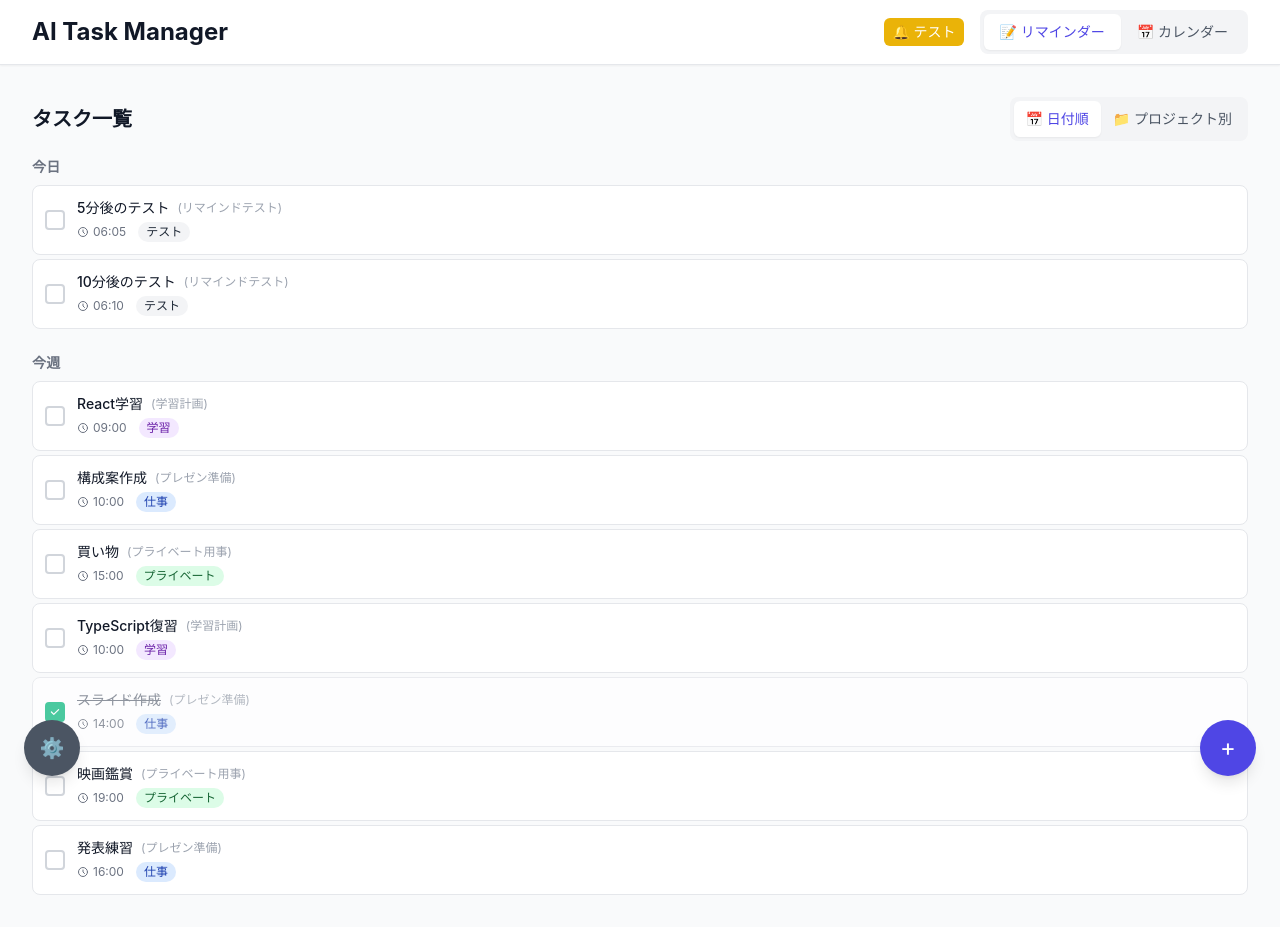
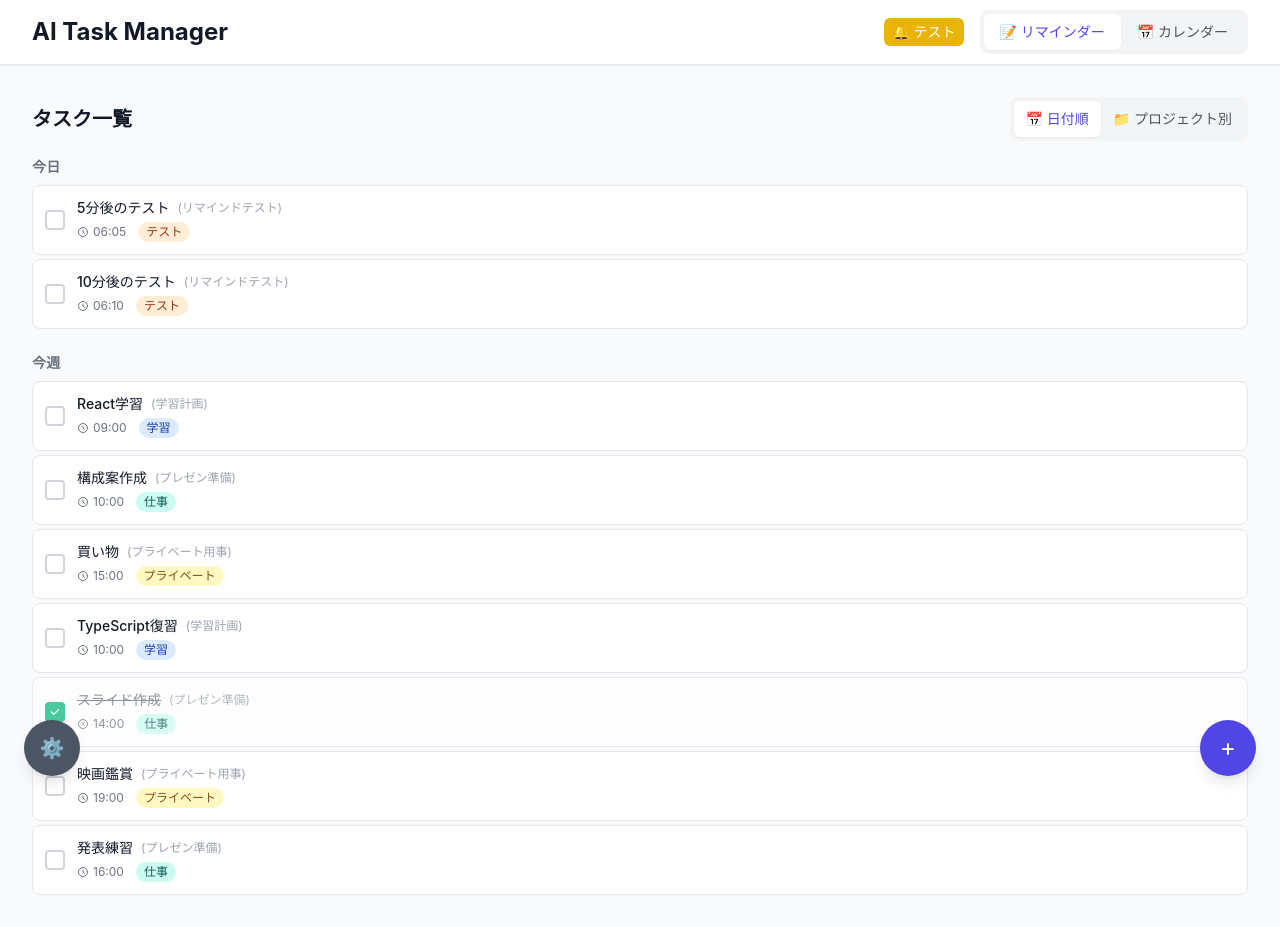
Before and after one commit to shutakabeya/ai-task-manager, a Next.js app: page / in a window 1280 px wide. Built offline with nearby package versions, Linux system fonts and the light colour scheme.

Commit message:
Change category input to free text and apply main task category to subtasks by default

```diff
--- a/src/components/AddTaskModal.tsx
+++ b/src/components/AddTaskModal.tsx
@@ -35,11 +35,12 @@ export default function AddTaskModal({ isOpen, onClose }: AddTaskModalProps) {
       return
     }
 
-    // サブタスクにIDを付与
+    // サブタスクにIDを付与し、カテゴリが空の場合はメインタスクのカテゴリを適用
     const subtasksWithIds = subtasks.map((subtask, index) => ({
       ...subtask,
       id: `subtask-${Date.now()}-${index}`,
-      completed: false
+      completed: false,
+      category: subtask.category || formData.category // カテゴリが空の場合はメインタスクのカテゴリを適用
     }))
 
     const newTask: Task = {
@@ -86,12 +87,13 @@ export default function AddTaskModal({ isOpen, onClose }: AddTaskModalProps) {
         throw new Error(data.error || 'AIの処理に失敗しました')
       }
 
-      // AI生成されたサブタスクを初期化
+      // AI生成されたサブタスクを初期化（カテゴリは空にして、メインタスクのカテゴリを適用）
       const initialSubtasks = (data.subtasks || []).map((subtask: any) => ({
         id: '',
         title: subtask.title,
         datetime: undefined,
         estimatedTime: '',
+        category: '', // 空にして、メインタスクのカテゴリを適用
         completed: false
       }))
 
@@ -119,6 +121,7 @@ export default function AddTaskModal({ isOpen, onClose }: AddTaskModalProps) {
       title: '',
       datetime: undefined,
       estimatedTime: '',
+      category: '', // 空にして、メインタスクのカテゴリを適用
       completed: false
     }])
   }
@@ -157,18 +160,15 @@ export default function AddTaskModal({ isOpen, onClose }: AddTaskModalProps) {
             <label htmlFor="category" className="block text-sm font-medium text-gray-700 mb-2">
               カテゴリ
             </label>
-            <select
+            <input
+              type="text"
               id="category"
               value={formData.category}
               onChange={(e) => handleInputChange('category', e.target.value)}
               className="w-full px-3 py-2 border border-gray-300 rounded-md shadow-sm focus:outline-none focus:ring-primary focus:border-primary"
+              placeholder="カテゴリを入力（例：仕事、プライベート、学習など）"
               required
-            >
-              <option value="">カテゴリを選択</option>
-              <option value="仕事">仕事</option>
-              <option value="プライベート">プライベート</option>
-              <option value="学習">学習</option>
-            </select>
+            />
           </div>
 
           {/* タイトル */}
@@ -292,17 +292,20 @@ export default function AddTaskModal({ isOpen, onClose }: AddTaskModalProps) {
                       />
                     </div>
 
-                    {/* カテゴリ */}
+                    {/* カテゴリ（オプション） */}
                     <div className="sm:col-span-2">
                       <label className="block text-xs sm:text-sm font-medium text-gray-700 mb-1">
-                        カテゴリ
+                        カテゴリ（オプション）
+                        <span className="text-gray-500 ml-1">
+                          - 空欄の場合は「{formData.category || 'メインタスク'}」が適用されます
+                        </span>
                       </label>
                       <input
                         type="text"
                         value={subtask.category || ''}
                         onChange={(e) => handleSubtaskChange(index, 'category', e.target.value)}
                         className="w-full px-2 py-1 text-sm border border-gray-300 rounded focus:outline-none focus:ring-1 focus:ring-primary"
-                        placeholder="カテゴリ"
+                        placeholder={`カテゴリを入力（例：${formData.category || 'メインタスク'}）`}
                       />
                     </div>
                   </div>
--- a/src/components/CalendarView.tsx
+++ b/src/components/CalendarView.tsx
@@ -84,12 +84,26 @@ export default function CalendarView() {
       return 'bg-gray-400'
     }
 
-    const colors = {
-      '仕事': 'bg-blue-500',
-      'プライベート': 'bg-green-500',
-      '学習': 'bg-purple-500',
-    }
-    return colors[category as keyof typeof colors] || 'bg-gray-500'
+    // カテゴリ名からハッシュ値を生成して色を決定
+    const hash = category.split('').reduce((a, b) => {
+      a = ((a << 5) - a) + b.charCodeAt(0)
+      return a & a
+    }, 0)
+
+    const colors = [
+      'bg-blue-500',
+      'bg-green-500',
+      'bg-purple-500',
+      'bg-yellow-500',
+      'bg-red-500',
+      'bg-indigo-500',
+      'bg-pink-500',
+      'bg-orange-500',
+      'bg-teal-500',
+      'bg-cyan-500'
+    ]
+
+    return colors[Math.abs(hash) % colors.length]
   }
 
   const formatTime = (datetime: string) => {
@@ -444,18 +458,25 @@ export default function CalendarView() {
       <div className="bg-white rounded-lg shadow-sm border border-gray-200 p-3 sm:p-4">
         <h4 className="text-sm sm:text-base font-medium text-gray-900 mb-2 sm:mb-3">凡例</h4>
         <div className="flex flex-wrap gap-2 sm:gap-3">
-          <div className="flex items-center space-x-2">
-            <div className="w-3 h-3 bg-blue-500 rounded"></div>
-            <span className="text-xs sm:text-sm text-gray-600">仕事</span>
-          </div>
-          <div className="flex items-center space-x-2">
-            <div className="w-3 h-3 bg-green-500 rounded"></div>
-            <span className="text-xs sm:text-sm text-gray-600">プライベート</span>
-          </div>
-          <div className="flex items-center space-x-2">
-            <div className="w-3 h-3 bg-purple-500 rounded"></div>
-            <span className="text-xs sm:text-sm text-gray-600">学習</span>
-          </div>
+          {/* 実際に使用されているカテゴリを表示 */}
+          {(() => {
+            const usedCategories = new Set<string>()
+            tasks.forEach(task => {
+              usedCategories.add(task.category)
+              task.subtasks.forEach(subtask => {
+                if (subtask.category) {
+                  usedCategories.add(subtask.category)
+                }
+              })
+            })
+
+            return Array.from(usedCategories).slice(0, 6).map(category => (
+              <div key={category} className="flex items-center space-x-2">
+                <div className={`w-3 h-3 rounded ${getCategoryColor(category, false)}`}></div>
+                <span className="text-xs sm:text-sm text-gray-600">{category}</span>
+              </div>
+            ))
+          })()}
           <div className="flex items-center space-x-2">
             <div className="w-3 h-3 bg-gray-400 rounded"></div>
             <span className="text-xs sm:text-sm text-gray-600">完了</span>
--- a/src/components/TaskListView.tsx
+++ b/src/components/TaskListView.tsx
@@ -22,12 +22,26 @@ export default function TaskListView() {
   }
 
   const getCategoryColor = (category: string) => {
-    const colors = {
-      '仕事': 'bg-blue-100 text-blue-800',
-      'プライベート': 'bg-green-100 text-green-800',
-      '学習': 'bg-purple-100 text-purple-800',
-    }
-    return colors[category as keyof typeof colors] || 'bg-gray-100 text-gray-800'
+    // カテゴリ名からハッシュ値を生成して色を決定
+    const hash = category.split('').reduce((a, b) => {
+      a = ((a << 5) - a) + b.charCodeAt(0)
+      return a & a
+    }, 0)
+
+    const colors = [
+      'bg-blue-100 text-blue-800',
+      'bg-green-100 text-green-800',
+      'bg-purple-100 text-purple-800',
+      'bg-yellow-100 text-yellow-800',
+      'bg-red-100 text-red-800',
+      'bg-indigo-100 text-indigo-800',
+      'bg-pink-100 text-pink-800',
+      'bg-orange-100 text-orange-800',
+      'bg-teal-100 text-teal-800',
+      'bg-cyan-100 text-cyan-800'
+    ]
+
+    return colors[Math.abs(hash) % colors.length]
   }
 
   const getCompletionRate = (task: Task) => {
```
